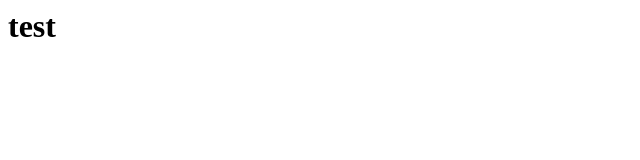
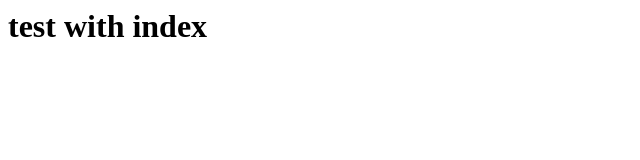
Before and after one commit to MinC2802/testWeb, a plain HTML site: page index.html in a window 1280 px wide. Shown: the whole page, without its empty margins (0-640 px from the left). Drawn offline with Linux system fonts and the light colour scheme.

Commit message:
Update index.html

```diff
--- a/index.html
+++ b/index.html
@@ -1,3 +1,3 @@
 <html>
-  <h1>test</h1>
+  <h1>test with index</h1>
 </html>
```
